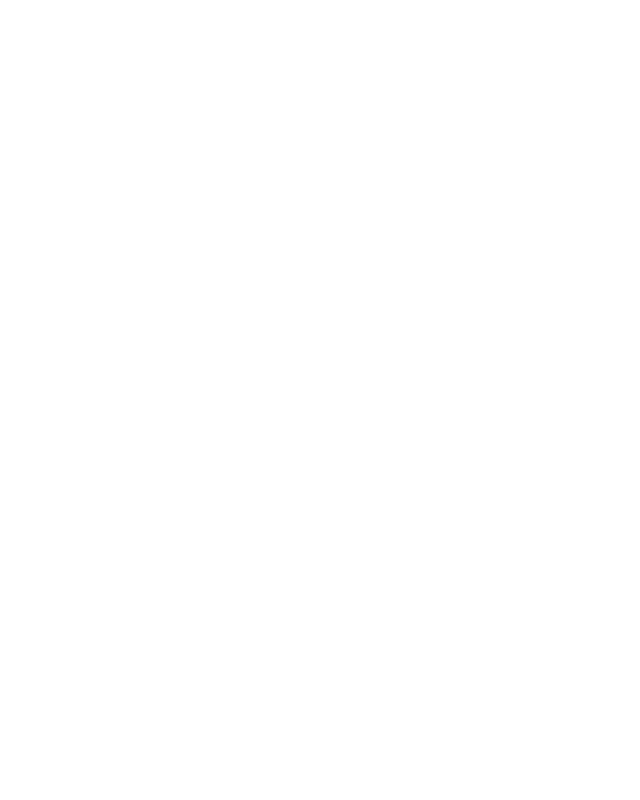
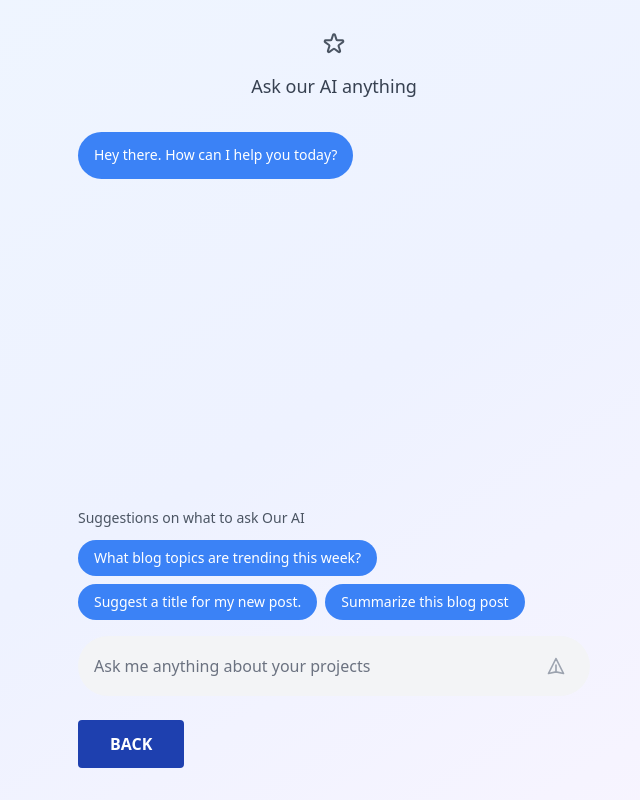
Before and after one commit to ashbel747/module-3-assessment, a React (Vite) app in the folder client/: page /chatbot in a window 1280 px wide. Before the commit this address had no page. Shown: the whole page, without its empty margins (306-946 px from the left). Built offline with nearby package versions, Linux system fonts and the light colour scheme; no server answers.

Commit message:
Add chatbot frontend UI

```diff
--- a/client/src/App.jsx
+++ b/client/src/App.jsx
@@ -1,6 +1,7 @@
 import { useState } from "react"
 import Navbar from "./components/Navbar"
 import Sidebar from "./components/sidebar"
+import ChatbotButton from "./components/ChatbotButton"
 
 function App() {
   const [isSidebarOpen, setSidebarOpen] = useState(false)
@@ -24,6 +25,7 @@
         isDarkMode={isDarkMode}
         onToggleDarkMode={toggleDarkMode}
       />
+      <ChatbotButton />
     </div>
   )
 }
--- /dev/null
+++ b/client/src/components/ChatbotButton.jsx
@@ -0,0 +1,35 @@
+import React from 'react';
+import { useNavigate } from 'react-router-dom';
+
+const ChatbotButton = () => {
+  const navigate = useNavigate();
+
+  const handleChatbotClick = () => {
+    navigate('/chatbot');
+  };
+
+  return (
+    <button
+      onClick={handleChatbotClick}
+      className="fixed bottom-6 right-6 w-14 h-14 bg-blue-600 hover:bg-blue-700 text-white rounded-full shadow-lg hover:shadow-xl transition-all duration-300 flex items-center justify-center z-50"
+      aria-label="Open AI Chatbot"
+    >
+      <svg
+        className="w-6 h-6"
+        fill="none"
+        stroke="currentColor"
+        viewBox="0 0 24 24"
+        xmlns="http://www.w3.org/2000/svg"
+      >
+        <path
+          strokeLinecap="round"
+          strokeLinejoin="round"
+          strokeWidth={2}
+          d="M8 12h.01M12 12h.01M16 12h.01M21 12c0 4.418-4.03 8-9 8a9.863 9.863 0 01-4.255-.949L3 20l1.395-3.72C3.512 15.042 3 13.574 3 12c0-4.418 4.03-8 9-8s9 3.582 9 8z"
+        />
+      </svg>
+    </button>
+  );
+};
+
+export default ChatbotButton;
--- a/client/src/main.jsx
+++ b/client/src/main.jsx
@@ -8,6 +8,7 @@
 import BlogFeed from "./pages/BlogFeed";
 import MyPosts from './pages/MyPosts';
 import PostForm from './components/PostForm';
+import Chatbot from './pages/Chatbot';
 import { AuthProvider } from "./context/AuthContext";
 import './index.css';
 
@@ -21,6 +22,7 @@
           <Route path="/login" element={<Login />} />
           <Route path="/reset-password" element={<ResetPassword />} />
           <Route path="/signup" element={<Signup />} />
+          <Route path="/chatbot" element={<Chatbot />} />
 
           {/* Dashboard (Protected) routes */}
           <Route path="/dashboard/my-posts" element={<MyPosts />} />
--- /dev/null
+++ b/client/src/pages/Chatbot.jsx
@@ -0,0 +1,224 @@
+"use client"
+
+import { useState, useEffect } from "react"
+import { useNavigate } from "react-router-dom"
+
+const Chatbot = () => {
+  const [messages, setMessages] = useState([
+    {
+      id: 1,
+      type: "ai",
+      content: "Hey there. How can I help you today?",
+      timestamp: new Date(),
+    },
+  ])
+  const [inputValue, setInputValue] = useState("")
+  const [isTyping, setIsTyping] = useState(false)
+  const [suggestions, setSuggestions] = useState([])
+  const navigate = useNavigate()
+
+  // Fetch initial suggestions
+  useEffect(() => {
+    fetchSuggestions()
+  }, [])
+
+  const fetchSuggestions = async () => {
+    try {
+      const response = await fetch("http://localhost:3500/api/chatbot/suggestions")
+      const data = await response.json()
+      if (data.success) {
+        setSuggestions(data.suggestions.slice(0, 3)) // Show only first 3 suggestions
+      }
+    } catch (error) {
+      console.error("Error fetching suggestions:", error)
+      // Fallback suggestions
+      setSuggestions([
+        "What blog topics are trending this week?",
+        "Suggest a title for my new post.",
+        "Summarize this blog post",
+      ])
+    }
+  }
+
+  const handleSendMessage = async () => {
+    if (inputValue.trim()) {
+      const userMessage = {
+        id: messages.length + 1,
+        type: "user",
+        content: inputValue,
+        timestamp: new Date(),
+      }
+      setMessages((prev) => [...prev, userMessage])
+      setInputValue("")
+      setIsTyping(true)
+
+      try {
+        const response = await fetch("http://localhost:3500/api/chatbot/message", {
+          method: "POST",
+          headers: {
+            "Content-Type": "application/json",
+          },
+          body: JSON.stringify({ message: inputValue }),
+        })
+
+        const data = await response.json()
+
+        if (data.success) {
+          const aiResponse = {
+            id: messages.length + 2,
+            type: "ai",
+            content: data.response,
+            timestamp: new Date(),
+          }
+          setMessages((prev) => [...prev, aiResponse])
+
+          // Update suggestions if new ones are provided
+          if (data.suggestions && data.suggestions.length > 0) {
+            setSuggestions(data.suggestions.slice(0, 3))
+          }
+        } else {
+          throw new Error(data.error || "Failed to get response")
+        }
+      } catch (error) {
+        console.error("Error sending message:", error)
+        const errorResponse = {
+          id: messages.length + 2,
+          type: "ai",
+          content: "Sorry, I encountered an error. Please try again.",
+          timestamp: new Date(),
+        }
+        setMessages((prev) => [...prev, errorResponse])
+      } finally {
+        setIsTyping(false)
+      }
+    }
+  }
+
+  const handleSuggestionClick = (suggestion) => {
+    setInputValue(suggestion)
+  }
+
+  const handleKeyPress = (e) => {
+    if (e.key === "Enter") {
+      handleSendMessage()
+    }
+  }
+
+  return (
+    <div className="min-h-screen bg-gradient-to-br from-blue-50 via-indigo-50 to-purple-50 flex flex-col">
+      {/* Header */}
+      <div className="text-center py-8 px-4">
+        <div className="flex items-center justify-center mb-4">
+          <svg className="w-6 h-6 text-gray-600" fill="none" stroke="currentColor" viewBox="0 0 24 24">
+            <path
+              strokeLinecap="round"
+              strokeLinejoin="round"
+              strokeWidth={2}
+              d="M11.049 2.927c.3-.921 1.603-.921 1.902 0l1.519 4.674a1 1 0 00.95.69h4.915c.969 0 1.371 1.24.588 1.81l-3.976 2.888a1 1 0 00-.363 1.118l1.518 4.674c.3.922-.755 1.688-1.538 1.118l-3.976-2.888a1 1 0 00-1.176 0l-3.976 2.888c-.783.57-1.838-.197-1.538-1.118l1.518-4.674a1 1 0 00-.363-1.118l-3.976-2.888c-.784-.57-.38-1.81.588-1.81h4.914a1 1 0 00.951-.69l1.519-4.674z"
+            />
+          </svg>
+        </div>
+        <h1 className="text-lg font-medium text-gray-700">Ask our AI anything</h1>
+      </div>
+
+      {/* Chat Area */}
+      <div className="flex-1 px-6 pb-4 overflow-y-auto">
+        <div className="max-w-lg mx-auto space-y-4">
+          {messages.map((message) => (
+            <div key={message.id} className={`flex ${message.type === "user" ? "justify-end" : "justify-start"}`}>
+              <div
+                className={`px-4 py-3 rounded-3xl max-w-xs ${
+                  message.type === "ai"
+                    ? "bg-blue-500 text-white"
+                    : "bg-white text-gray-800 shadow-sm border border-gray-100"
+                }`}
+              >
+                <div className="text-sm leading-relaxed">{message.content}</div>
+              </div>
+            </div>
+          ))}
+
+          {/* Typing indicator */}
+          {isTyping && (
+            <div className="flex justify-start">
+              <div className="bg-blue-500 px-4 py-3 rounded-3xl">
+                <div className="flex space-x-1">
+                  <div className="w-2 h-2 bg-white rounded-full animate-bounce"></div>
+                  <div
+                    className="w-2 h-2 bg-white rounded-full animate-bounce"
+                    style={{ animationDelay: "0.1s" }}
+                  ></div>
+                  <div
+                    className="w-2 h-2 bg-white rounded-full animate-bounce"
+                    style={{ animationDelay: "0.2s" }}
+                  ></div>
+                </div>
+              </div>
+            </div>
+          )}
+        </div>
+      </div>
+
+      {/* Suggestions */}
+      <div className="px-6 pb-4">
+        <div className="max-w-lg mx-auto">
+          <p className="text-sm text-gray-600 mb-3">Suggestions on what to ask Our AI</p>
+          <div className="flex flex-wrap gap-2">
+            {suggestions.map((suggestion, index) => (
+              <button
+                key={index}
+                onClick={() => handleSuggestionClick(suggestion)}
+                className="bg-blue-500 hover:bg-blue-600 text-white px-4 py-2 rounded-full text-sm transition-colors duration-200"
+              >
+                {suggestion}
+              </button>
+            ))}
+          </div>
+        </div>
+      </div>
+
+      {/* Input Field */}
+      <div className="px-6 pb-6">
+        <div className="max-w-lg mx-auto">
+          <div className="flex items-center bg-gray-100 rounded-full px-4 py-3">
+            <input
+              type="text"
+              value={inputValue}
+              onChange={(e) => setInputValue(e.target.value)}
+              onKeyPress={handleKeyPress}
+              placeholder="Ask me anything about your projects"
+              className="flex-1 bg-transparent outline-none text-gray-700 placeholder-gray-500"
+            />
+            <button
+              onClick={handleSendMessage}
+              className="ml-3 p-2 text-gray-400 hover:text-gray-600 transition-colors duration-200"
+            >
+              <svg className="w-5 h-5" fill="none" stroke="currentColor" viewBox="0 0 24 24">
+                <path
+                  strokeLinecap="round"
+                  strokeLinejoin="round"
+                  strokeWidth={2}
+                  d="M12 19l9 2-9-18-9 18 9-2zm0 0v-8"
+                />
+              </svg>
+            </button>
+          </div>
+        </div>
+      </div>
+
+      {/* Back Button */}
+      <div className="px-6 pb-8">
+        <div className="max-w-lg mx-auto flex justify-start">
+          <button
+            onClick={() => navigate(-1)}
+            className="bg-blue-800 hover:bg-blue-900 text-white font-semibold py-3 px-8 rounded transition-colors duration-200"
+          >
+            BACK
+          </button>
+        </div>
+      </div>
+    </div>
+  )
+}
+
+export default Chatbot
```
